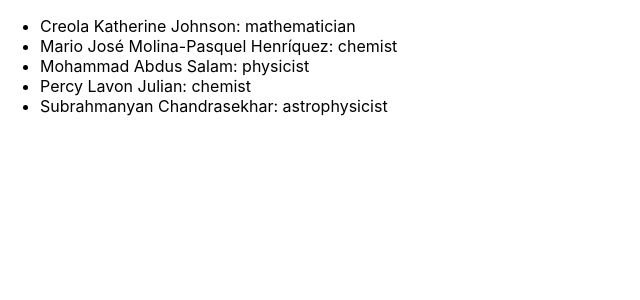
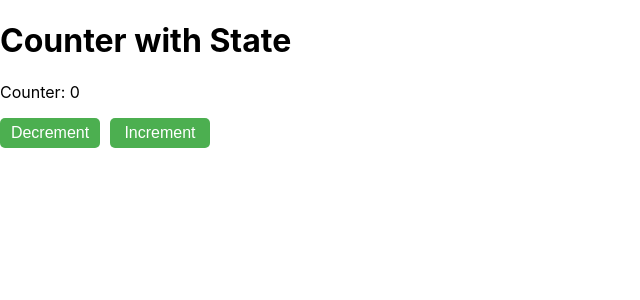
Before and after one commit to suvarna-own/r-assignment1, a React (Create React App) app: page / in a window 1280 px wide. Shown: the top 300 px of the page, without its empty margins (0-640 px from the left). Built offline with nearby package versions, Linux system fonts and the light colour scheme.

Commit message:
counter-with-state

```diff
--- a/src/App.js
+++ b/src/App.js
@@ -1,32 +1,36 @@
-import  PeopleList  from './PeopleList';
-import './App.css';
-import Gallery from './Gallery';
-import Profile from './Profile';
+// import  PeopleList  from './PeopleList';
+// import './App.css';
+// import Gallery from './Gallery';
+// import Profile from './Profile';
+import Counter from './Counter';
 
 function App() {
   return (
     <div className="App">
       <header>
-        <p>
+        {/* <p>
           My first React App
         </p>
        <button onClick={handleClick}>Click Me!</button>
        {/* Reading Props in event handlers */}
-       <p style={{fontSize: "15px", color: "green", fontWeight: "bold"}}>Reading Props in event handlers</p>
-       <Toolbar></Toolbar>
+       {/* <p style={{fontSize: "15px", color: "green", fontWeight: "bold"}}>Reading Props in event handlers</p>
+       <Toolbar></Toolbar>   */}
        {/* Passing Props to Components */}
-       <Profile size="40px" type="square"></Profile>
+       {/* <Profile size="40px" type="square"></Profile>
        <Profile size="100px" type="circle"></Profile>
-       <Gallery></Gallery>
+       <Gallery></Gallery> */}
+       {/* Feb 13 */}
+       {/* Counter without state management */}
+       <Counter></Counter>
 
       </header>
     </div>
   );
 }
 
-function handleClick() {
-  alert("Button clicked!");
-}
+// function handleClick() {
+//   alert("Button clicked!");
+// }
 
 //Reading Props in event handlers
 function AlertButton({ message, children }) {
--- /dev/null
+++ b/src/Counter.js
@@ -0,0 +1,31 @@
+import React, { Children } from 'react';
+
+export default function Counter() {
+    const [count, setCount] = React.useState(0);
+    return (
+        <div>
+            <h1>Counter with State</h1>
+            <p>Counter: {count}</p>
+            <Button onClick={() => setCount(count - 1)}>Decrement</Button>
+            <Button onClick={() => setCount(count + 1)}>Increment</Button>
+        </div>
+    )
+}
+export function Button({ onClick, children }) {
+    return (
+        <>
+            <button style={buttonStyles} onClick={onClick}>{children}</button></>
+    );
+}
+
+const buttonStyles = {
+    width: "100px",
+    height: "30px",
+    fontSize: "16px",
+    backgroundColor: "#4CAF50",
+    borderRadius: "5px",
+    color: "white",
+    border: "none",
+    cursor: "pointer",
+    marginRight: "10px"
+};
--- a/src/index.js
+++ b/src/index.js
@@ -2,15 +2,15 @@ import React from 'react';
 import ReactDOM from 'react-dom/client';
 import './index.css';
 import App from './App';
-import App1 from './App1';
+// import App1 from './App1';
 import reportWebVitals from './reportWebVitals';
-import TodoList from './ToDoList';
-import PeopleList  from './PeopleList';
+// import TodoList from './ToDoList';
+// import PeopleList  from './PeopleList';
 
 const root = ReactDOM.createRoot(document.getElementById('root'));
 root.render(
   <React.StrictMode>
-    {/* //<App /> */}
+    <App />
 
     {/* Passing JSX in children prop */}
     {/* <App1> </App1> */}
@@ -19,7 +19,7 @@ root.render(
 
     {/* Feb 9   */}
        {/* show List of People  */}
-       <PeopleList> </PeopleList>
+       {/* <PeopleList> </PeopleList> */}
 
 
   </React.StrictMode>
```
